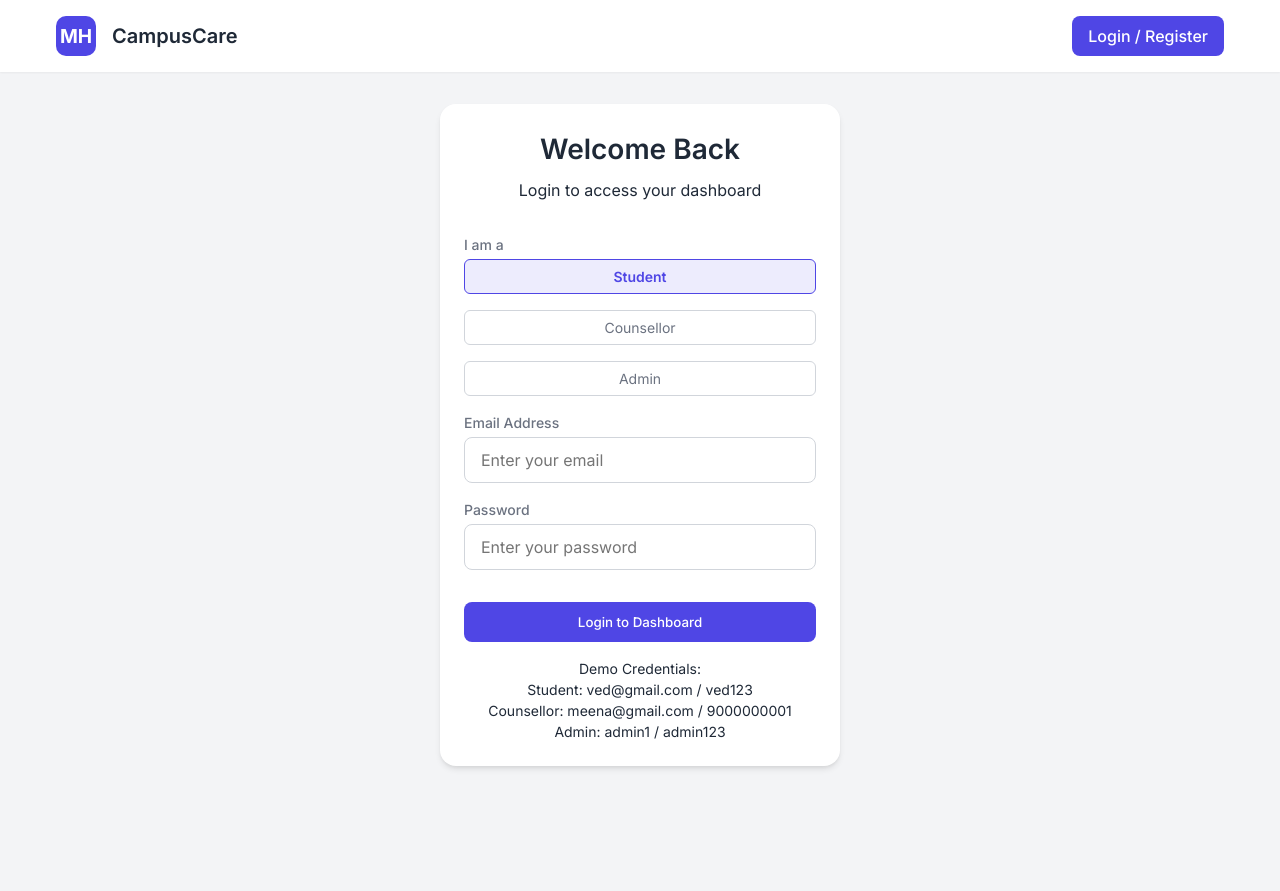
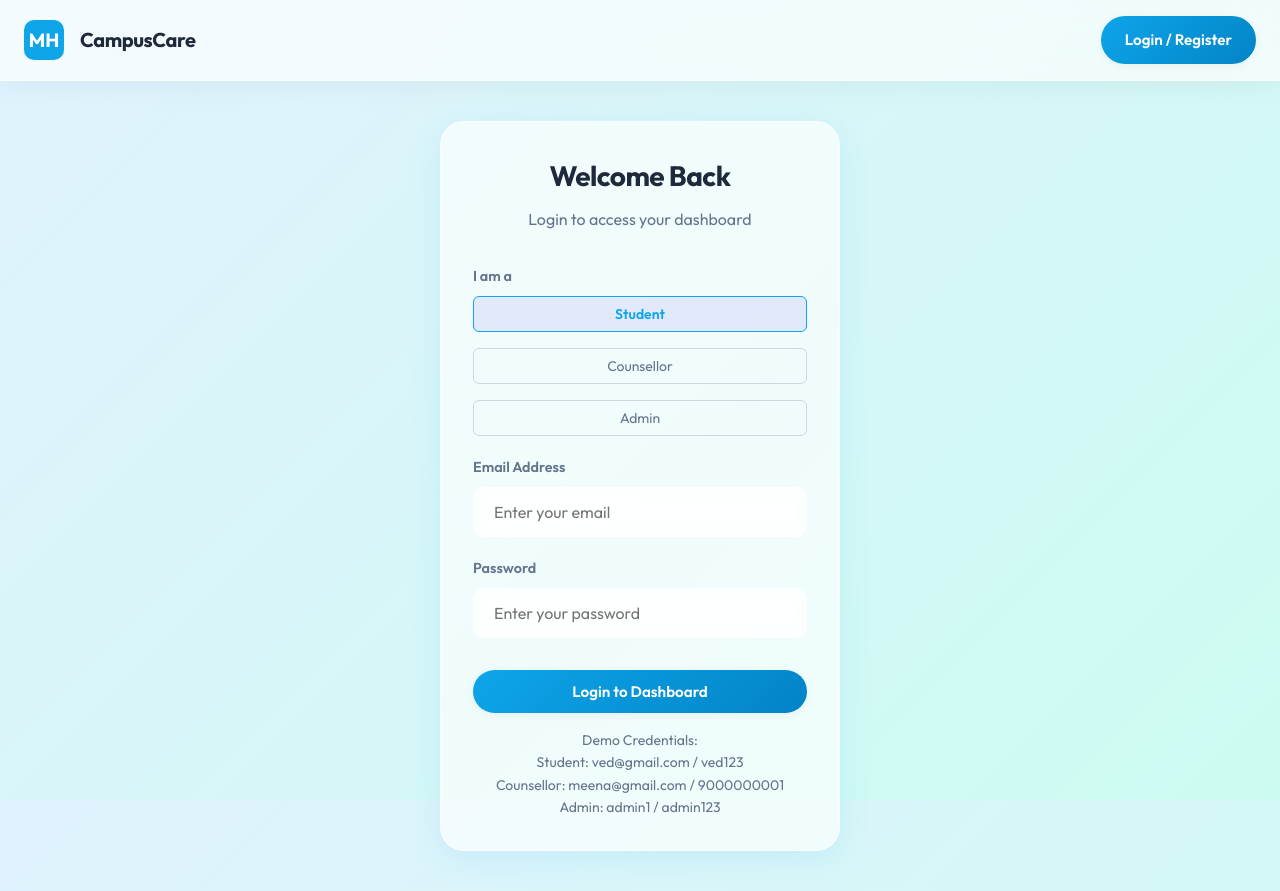
Before and after one commit to smartgit707/Student-Counselling-System, a React (Vite) app in the folder frontend/: page /login in a window 1280 px wide. Before the commit the page ends 800 px from the top, so only its background shows below. Built offline with nearby package versions, Linux system fonts and the light colour scheme; no server answers.

Commit message:
style: implement Ocean Glass aesthetic and micro-animations

```diff
--- a/frontend/src/index.css
+++ b/frontend/src/index.css
@@ -1,20 +1,25 @@
-@import url('https://fonts.googleapis.com/css2?family=Inter:wght@300;400;500;600;700&display=swap');
+:root {
+  /* Ocean Glass Theme Palette */
+  --primary-color: #0ea5e9;
+  --primary-hover: #0284c7;
+  --secondary-color: #14b8a6;
+  --secondary-hover: #0d9488;
+  --bg-gradient-start: #e0f2fe;
+  --bg-gradient-end: #ccfbf1;
 
-:root {
-  --primary-color: #4F46E5;
-  --primary-hover: #4338CA;
-  --secondary-color: #10B981;
-  --secondary-hover: #059669;
-  --bg-color: #F3F4F6;
-  --card-bg: #FFFFFF;
-  --text-main: #1F2937;
-  --text-muted: #6B7280;
-  --danger: #EF4444;
-  --shadow-sm: 0 1px 2px 0 rgba(0, 0, 0, 0.05);
-  --shadow-md: 0 4px 6px -1px rgba(0, 0, 0, 0.1), 0 2px 4px -1px rgba(0, 0, 0, 0.06);
-  --shadow-lg: 0 10px 15px -3px rgba(0, 0, 0, 0.1), 0 4px 6px -2px rgba(0, 0, 0, 0.05);
-  --radius-md: 0.5rem;
-  --radius-lg: 1rem;
+  --glass-bg: rgba(255, 255, 255, 0.65);
+  --glass-border: rgba(255, 255, 255, 0.5);
+  --glass-shadow: 0 8px 32px 0 rgba(14, 165, 233, 0.1);
+
+  --text-main: #1e293b;
+  --text-muted: #64748b;
+  --danger: #ef4444;
+  --warning: #f59e0b;
+  --success: #10b981;
+
+  --radius-md: 0.75rem;
+  --radius-lg: 1.5rem;
+  --radius-full: 9999px;
 }
 
 * {
@@ -24,11 +29,28 @@
 }
 
 body {
-  font-family: 'Inter', -apple-system, BlinkMacSystemFont, "Segoe UI", Roboto, Helvetica, Arial, sans-serif;
-  background-color: var(--bg-color);
+  font-family: 'Outfit', -apple-system, BlinkMacSystemFont, "Segoe UI", Roboto, Helvetica, Arial, sans-serif;
+  background: linear-gradient(135deg, var(--bg-gradient-start) 0%, var(--bg-gradient-end) 100%);
+  background-attachment: fixed;
   color: var(--text-main);
-  line-height: 1.5;
+  line-height: 1.6;
   -webkit-font-smoothing: antialiased;
+  min-height: 100vh;
+}
+
+/* Custom Scrollbar */
+::-webkit-scrollbar {
+  width: 8px;
+}
+::-webkit-scrollbar-track {
+  background: transparent;
+}
+::-webkit-scrollbar-thumb {
+  background: rgba(14, 165, 233, 0.3);
+  border-radius: 4px;
+}
+::-webkit-scrollbar-thumb:hover {
+  background: rgba(14, 165, 233, 0.6);
 }
 
 a {
@@ -45,16 +67,17 @@ button {
 
 /* Typography */
 h1, h2, h3, h4, h5, h6 {
-  font-weight: 600;
+  font-weight: 700;
   color: var(--text-main);
   margin-bottom: 0.5rem;
+  letter-spacing: -0.02em;
 }
 
 /* Layout */
 .container {
-  max-width: 1200px;
+  max-width: 1280px;
   margin: 0 auto;
-  padding: 0 1rem;
+  padding: 0 1.5rem;
 }
 
 .page-wrapper {
@@ -65,129 +88,180 @@ h1, h2, h3, h4, h5, h6 {
 
 .content-wrapper {
   flex: 1;
-  padding: 2rem 0;
+  padding: 2.5rem 0;
 }
 
-/* Components */
-.card {
-  background: var(--card-bg);
+/* Glassmorphic Components */
+.card, .glass-card {
+  background: var(--glass-bg);
+  backdrop-filter: blur(16px);
+  -webkit-backdrop-filter: blur(16px);
+  border: 1px solid var(--glass-border);
   border-radius: var(--radius-lg);
-  box-shadow: var(--shadow-md);
-  padding: 1.5rem;
-  transition: transform 0.2s ease, box-shadow 0.2s ease;
+  box-shadow: var(--glass-shadow);
+  padding: 2rem;
+  transition: transform 0.3s cubic-bezier(0.4, 0, 0.2, 1), box-shadow 0.3s cubic-bezier(0.4, 0, 0.2, 1);
 }
 
-.card:hover {
-  transform: translateY(-2px);
-  box-shadow: var(--shadow-lg);
+.card:hover, .glass-card:hover {
+  transform: translateY(-4px);
+  box-shadow: 0 12px 40px 0 rgba(14, 165, 233, 0.15);
 }
 
+/* Buttons */
 .btn {
   display: inline-flex;
   align-items: center;
   justify-content: center;
-  padding: 0.5rem 1rem;
-  border-radius: var(--radius-md);
-  font-weight: 500;
-  transition: all 0.2s ease;
+  padding: 0.75rem 1.5rem;
+  border-radius: var(--radius-full);
+  font-weight: 600;
+  font-size: 0.95rem;
+  transition: all 0.3s cubic-bezier(0.4, 0, 0.2, 1);
+  box-shadow: 0 2px 10px rgba(0,0,0,0.05);
+}
+
+.btn:active {
+  transform: scale(0.97);
 }
 
 .btn-primary {
-  background-color: var(--primary-color);
+  background: linear-gradient(135deg, var(--primary-color), var(--primary-hover));
   color: white;
+  border: none;
 }
 
 .btn-primary:hover {
-  background-color: var(--primary-hover);
+  box-shadow: 0 8px 20px rgba(14, 165, 233, 0.3);
+  transform: translateY(-2px);
 }
 
 .btn-secondary {
-  background-color: var(--secondary-color);
+  background: linear-gradient(135deg, var(--secondary-color), var(--secondary-hover));
   color: white;
 }
 
 .btn-secondary:hover {
-  background-color: var(--secondary-hover);
+  box-shadow: 0 8px 20px rgba(20, 184, 166, 0.3);
+  transform: translateY(-2px);
 }
 
+.btn-outline {
+  background: transparent;
+  border: 2px solid var(--primary-color);
+  color: var(--primary-color);
+}
+
+.btn-outline:hover {
+  background: rgba(14, 165, 233, 0.1);
+}
+
+/* Forms */
 .form-group {
-  margin-bottom: 1rem;
+  margin-bottom: 1.25rem;
 }
 
 .form-label {
   display: block;
-  font-size: 0.875rem;
-  font-weight: 500;
+  font-size: 0.9rem;
+  font-weight: 600;
   color: var(--text-muted);
-  margin-bottom: 0.25rem;
+  margin-bottom: 0.5rem;
 }
 
 .form-input, .form-select {
   width: 100%;
-  padding: 0.75rem 1rem;
-  border: 1px solid #D1D5DB;
+  padding: 0.875rem 1.25rem;
+  border: 1px solid rgba(255, 255, 255, 0.8);
+  background: rgba(255, 255, 255, 0.7);
   border-radius: var(--radius-md);
   font-size: 1rem;
-  transition: border-color 0.2s ease, box-shadow 0.2s ease;
   font-family: inherit;
+  transition: all 0.3s ease;
+  backdrop-filter: blur(8px);
 }
 
 .form-input:focus, .form-select:focus {
   outline: none;
   border-color: var(--primary-color);
-  box-shadow: 0 0 0 3px rgba(79, 70, 229, 0.1);
+  background: #ffffff;
+  box-shadow: 0 0 0 4px rgba(14, 165, 233, 0.15);
 }
 
 /* Utilities */
 .text-center { text-align: center; }
+.text-primary { color: var(--primary-color); }
+.text-muted { color: var(--text-muted); }
 .mt-1 { margin-top: 0.25rem; }
 .mt-2 { margin-top: 0.5rem; }
 .mt-4 { margin-top: 1rem; }
+.mb-2 { margin-bottom: 0.5rem; }
 .mb-4 { margin-bottom: 1rem; }
+.mb-6 { margin-bottom: 1.5rem; }
 .mb-8 { margin-bottom: 2rem; }
 .flex { display: flex; }
 .flex-col { display: flex; flex-direction: column; }
 .items-center { align-items: center; }
 .justify-between { justify-content: space-between; }
 .justify-center { justify-content: center; }
+.gap-2 { gap: 0.5rem; }
 .gap-4 { gap: 1rem; }
 .gap-6 { gap: 1.5rem; }
+.gap-8 { gap: 2rem; }
 .grid { display: grid; }
-.grid-cols-1 { grid-template-columns: repeat(1, minmax(0, 1fr)); }
+.w-full { width: 100%; }
+.h-full { height: 100%; }
 
 @media (min-width: 768px) {
   .md\:grid-cols-2 { grid-template-columns: repeat(2, minmax(0, 1fr)); }
   .md\:grid-cols-3 { grid-template-columns: repeat(3, minmax(0, 1fr)); }
+  .md\:col-span-2 { grid-column: span 2 / span 2; }
 }
 
 /* Animations */
 @keyframes fadeIn {
-  from { opacity: 0; transform: translateY(10px); }
+  from { opacity: 0; transform: translateY(15px); }
   to { opacity: 1; transform: translateY(0); }
 }
 
 .animate-fade-in {
-  animation: fadeIn 0.4s ease-out forwards;
+  animation: fadeIn 0.5s cubic-bezier(0.4, 0, 0.2, 1) forwards;
+}
+
+@keyframes pulse-soft {
+  0%, 100% { transform: scale(1); }
+  50% { transform: scale(1.05); }
+}
+
+.pulse-soft {
+  animation: pulse-soft 3s infinite ease-in-out;
 }
 
 /* Status Badges */
 .badge {
   display: inline-flex;
-  padding: 0.25rem 0.75rem;
-  border-radius: 9999px;
+  padding: 0.35rem 0.85rem;
+  border-radius: var(--radius-full);
   font-size: 0.75rem;
-  font-weight: 600;
+  font-weight: 700;
+  text-transform: uppercase;
+  letter-spacing: 0.05em;
+  backdrop-filter: blur(4px);
 }
-.badge-success { background: #D1FAE5; color: #065F46; }
-.badge-warning { background: #FEF3C7; color: #92400E; }
-.badge-info { background: #DBEAFE; color: #1E40AF; }
+.badge-success { background: rgba(16, 185, 129, 0.15); color: #047857; border: 1px solid rgba(16, 185, 129, 0.3); }
+.badge-warning { background: rgba(245, 158, 11, 0.15); color: #b45309; border: 1px solid rgba(245, 158, 11, 0.3); }
+.badge-info { background: rgba(14, 165, 233, 0.15); color: #0369a1; border: 1px solid rgba(14, 165, 233, 0.3); }
+.badge-danger { background: rgba(239, 68, 68, 0.15); color: #b91c1c; border: 1px solid rgba(239, 68, 68, 0.3); }
 
 /* Navbar Specific */
 .navbar {
-  background: white;
-  box-shadow: var(--shadow-sm);
+  background: var(--glass-bg);
+  backdrop-filter: blur(20px);
+  -webkit-backdrop-filter: blur(20px);
+  border-bottom: 1px solid var(--glass-border);
   padding: 1rem 0;
   position: sticky;
   top: 0;
-  z-index: 10;
+  z-index: 50;
+  box-shadow: 0 4px 30px rgba(0, 0, 0, 0.05);
 }
```
